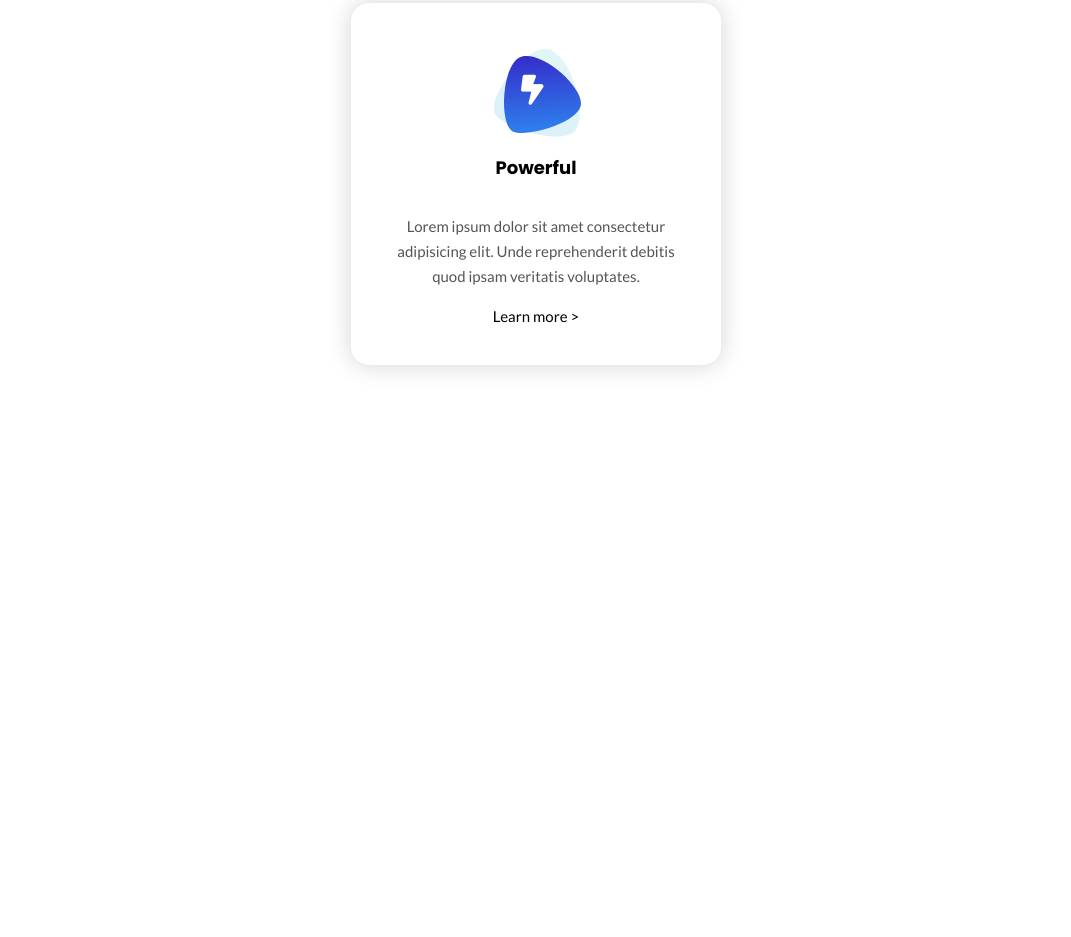
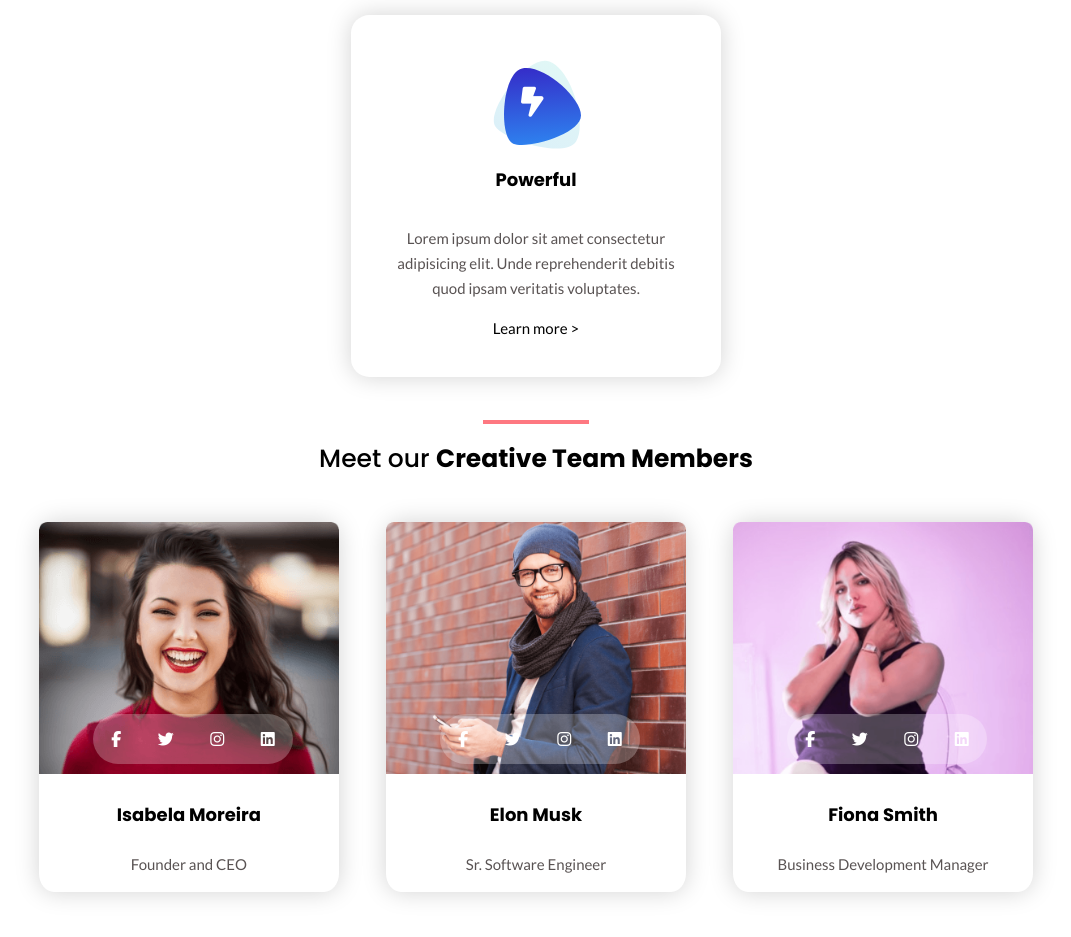
Before and after one commit to IgnaceB/Group-2-wireframe-01, a plain HTML site: page index_sectionB.html in a window 1280 px wide. Shown: the part 605-1542 px from the top of the page, without its empty margins (104-1175 px from the left). Before the commit the page ends 1044 px from the top, so only its background shows below. Drawn offline with Linux system fonts and the light colour scheme.

Commit message:
section D created

```diff
--- a/assets/scss/style.scss
+++ b/assets/scss/style.scss
@@ -10,6 +10,14 @@
     font-family: 'Poppins';
     font-weight: 800;
     font-size: 18px;
+    text-align: center;
+}
+
+@mixin h4 {
+    font-family: 'Poppins';
+    font-weight: 800;
+    font-size: 18px;
+    text-align: center;
 }
 
 @mixin text {
@@ -27,11 +35,21 @@
     text-decoration: none;
 }
 
+@mixin block {
+    border-radius: 5%;
+    box-shadow: 0px 0px 25px lightgray;
+    width: 300px;
+    display: flex;
+    flex-direction: column;
+    align-items: center;
+    margin: 2%;
+}
 
 
 hr {
     border: 2px solid #fe7881;
     width: 8vw;
+    margin-top: 20px;
     margin-bottom: -5px;
 }
 
@@ -49,7 +67,7 @@ body {
     box-sizing: border-box;
 }
 
-.BBlocks_frame {
+.BBlocks_frame, .DBlocks_frame {
     width: 100%;
     display: flex;
     flex-direction: row;
@@ -58,10 +76,11 @@ body {
     justify-content: center;
 }
 
-.Btitle {
+.title {
     width: 48vw;
     padding: 0 5%;
-    h2 {
+    margin: auto;
+        h2 {
         @include h2();
         text-align: center;
         span {
@@ -71,28 +90,21 @@ body {
 }
 
 .BBlocks {
-    border-radius: 5%;
-    box-shadow: 0px 0px 25px lightgray;
-    width: 300px;
-    display: flex;
-    flex-direction: column;
-    align-items: center;
+    @include block();
     padding: 3%;
-    margin: 2%;
-
     h3 {
         @include h3();
         margin-top: 2vh;
     }
 
-    p {
-        @include text();
-        text-align: center;
-    }
-
     a {
         @include learn();
     }
+}
+
+p {
+    @include text();
+    text-align: center;
 }
 
 .img {
@@ -118,12 +130,51 @@ body {
     }
 }
 
+//____________SECTION D_______________
+
+.DBlocks {
+    @include block();
+    border: 10px;
+}
+
+.DBlock_img {
+    position: relative;
+    img {
+        width: 300px;
+    }
+    .D_socials {
+        position: absolute;
+        top: 75%;
+        left: 18%;
+        width: 200px;
+        border-radius: 30px;
+        display: flex;
+        flex-direction: row;
+        justify-content: space-around;
+        align-items: center;
+        background-color: rgba(255,255,255, 0.25);
+        height: 50px;
+        i {
+            color: white;
+            opacity: 100%;
+        }
+    }
+}
+
+.DBlocks_teamDescr {
+    h4 {
+        @include h4();
+    }
+}
+
+
+
 @media only screen and (max-width: 350px) {
     body {
       width: 100vw;
 
     }
-    .Btitle {
+    .title {
         width: 80vw;
         h2{
             font-size: 16px;
@@ -132,9 +183,8 @@ body {
     hr {
         width: 33vw;
     }
-    .BBlocks {
-        width: 60vw;
-
+    .BBlocks, .DBlocks {
+        width: 75vw;
         .img {
             width: 50%;
             height: 9vh;
@@ -154,6 +204,7 @@ body {
 
         h3 {
             font-size: 12px;
+            margin: 0px;
         }
 
         p, a {
@@ -161,7 +212,13 @@ body {
             line-height: 16px;
             padding: 0 5px 5px 5px;
         }
-
+        .imgTeam {
+            width: 75vw;
+        }
+        .D_socials {
+            width: 50vw;
+            height: 18%;
+        }
     }
   }
 
--- a/index_sectionB.html
+++ b/index_sectionB.html
@@ -9,14 +9,15 @@
     <link href="https://fonts.googleapis.com/css2?family=Poppins:ital,wght@0,300;0,500;0,700;1,300;1,500;1,700&display=swap" rel="stylesheet">
     <link rel="preconnect" href="https://fonts.googleapis.com">
     <link rel="preconnect" href="https://fonts.gstatic.com" crossorigin>
-    <link href="https://fonts.googleapis.com/css2?family=Lato&display=swap" rel="stylesheet">    <title>Document</title>
+    <link href="https://fonts.googleapis.com/css2?family=Lato&display=swap" rel="stylesheet">
+    <title>Document</title>
 </head>
 <body>
     <section class="sectionB">
 
         <hr>
 
-        <div class="Btitle">
+        <div class="Btitle title">
             <h2><b>Clean and simple design,</b> Comes with everything you need to get started!</h2>
         </div>
 
@@ -58,7 +59,68 @@
             </div>
 
         </div>
+    </section>
 
+    <section class="sectionD">
+
+        <hr>
+        <div class="Dtitle title">
+            <h2>Meet our <b>Creative Team Members</b></h2>
+        </div>
+        <div class="DBlocks_frame">
+            <div class="DBlocks">
+                <div class="DBlock_img">
+                    <img class="imgTeam" src="/Group-2-wireframe-01/assets/images/team-1.png" alt="">
+                    <div class="D_socials">
+                        <i class="fa-brands fa-facebook-f"></i>
+                        <i class="fa-brands fa-twitter"></i>
+                        <i class="fa-brands fa-instagram"></i>
+                        <i class="fa-brands fa-linkedin"></i>
+                    </div>
+                </div>
+
+                <div class="DBlocks_teamDescr">
+                    <h4>Isabela Moreira</h4>
+                    <p>Founder and CEO</p>
+                </div>
+            </div>
+
+            <div class="DBlocks">
+                <div class="DBlock_img">
+                    <img class="imgTeam" src="/Group-2-wireframe-01/assets/images/team-2.png" alt="">
+                    <div class="D_socials">
+                        <i class="fa-brands fa-facebook-f"></i>
+                        <i class="fa-brands fa-twitter"></i>
+                        <i class="fa-brands fa-instagram"></i>
+                        <i class="fa-brands fa-linkedin"></i>
+                    </div>
+                </div>
+
+                <div class="DBlocks_teamDescr">
+                    <h4>Elon Musk</h4>
+                    <p>Sr. Software Engineer</p>
+                </div>
+            </div>
+
+            <div class="DBlocks">
+                <div class="DBlock_img">
+                    <img class="imgTeam" src="/Group-2-wireframe-01/assets/images/team-3.png" alt="">
+                    <div class="D_socials">
+                        <i class="fa-brands fa-facebook-f"></i>
+                        <i class="fa-brands fa-twitter"></i>
+                        <i class="fa-brands fa-instagram"></i>
+                        <i class="fa-brands fa-linkedin"></i>
+                    </div>
+                </div>
+
+                <div class="DBlocks_teamDescr">
+                    <h4>Fiona Smith</h4>
+                    <p>Business Development Manager</p>
+                </div>
+            </div>
+
+
+        </div>
     </section>
 </body>
 </html>
```
Also changed, not shown: index_sectionD.html (added, +20 -0 lines), assets/css/style.css, 1 other file.
